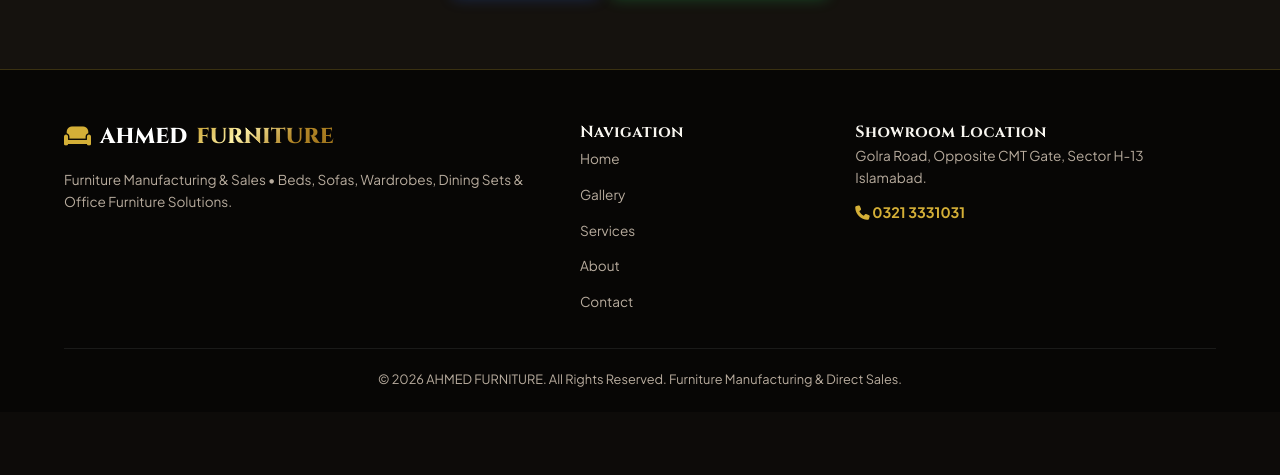
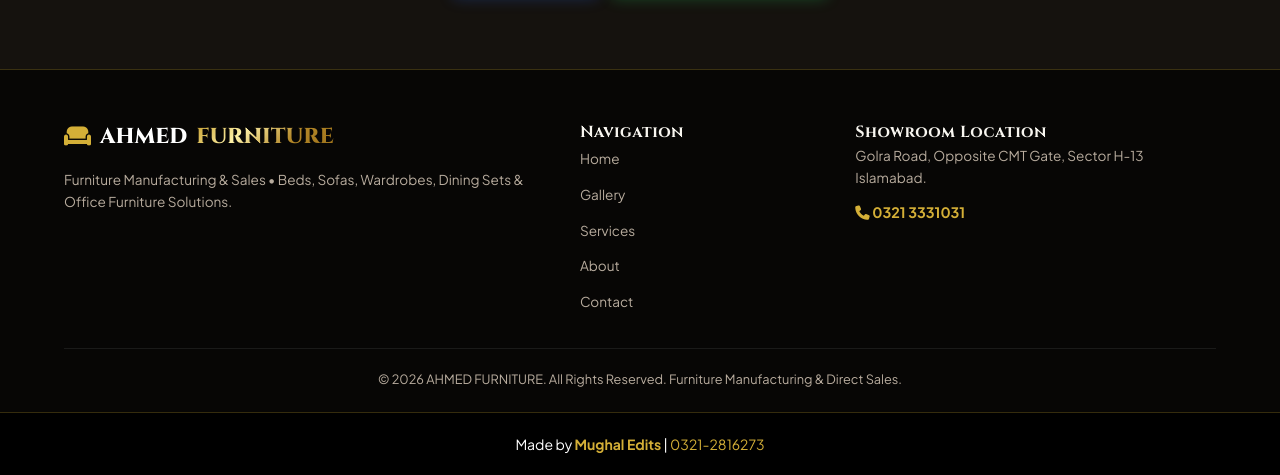
Before and after one commit to ahmadfurniture31-hue/Ahmad-furniture, a plain HTML site: page index.html in a window 1280 px wide. Shown: the part 6983-7458 px from the top of the page. Before the commit the page ends 7395 px from the top, so only its background shows below. Drawn offline with Linux system fonts and the light colour scheme.

Commit message:
Update index.html

```diff
--- a/index.html
+++ b/index.html
@@ -1213,3 +1213,35 @@
     </script>
 </body>
 </html>
+<footer class="site-footer">
+    <p>
+        Made by <strong>Mughal Edits</strong> |
+        <a href="https://wa.me/923212816273" target="_blank">
+            0321-2816273
+        </a>
+    </p>
+</footer>
+
+<style>
+.site-footer {
+    text-align: center;
+    padding: 20px 10px;
+    background: #000;
+    color: #fff;
+    font-size: 14px;
+}
+
+.site-footer strong {
+    color: #d4af37;
+}
+
+.site-footer a {
+    color: #d4af37;
+    text-decoration: none;
+    cursor: pointer;
+}
+
+.site-footer a:hover {
+    text-decoration: underline;
+}
+</style>
```
